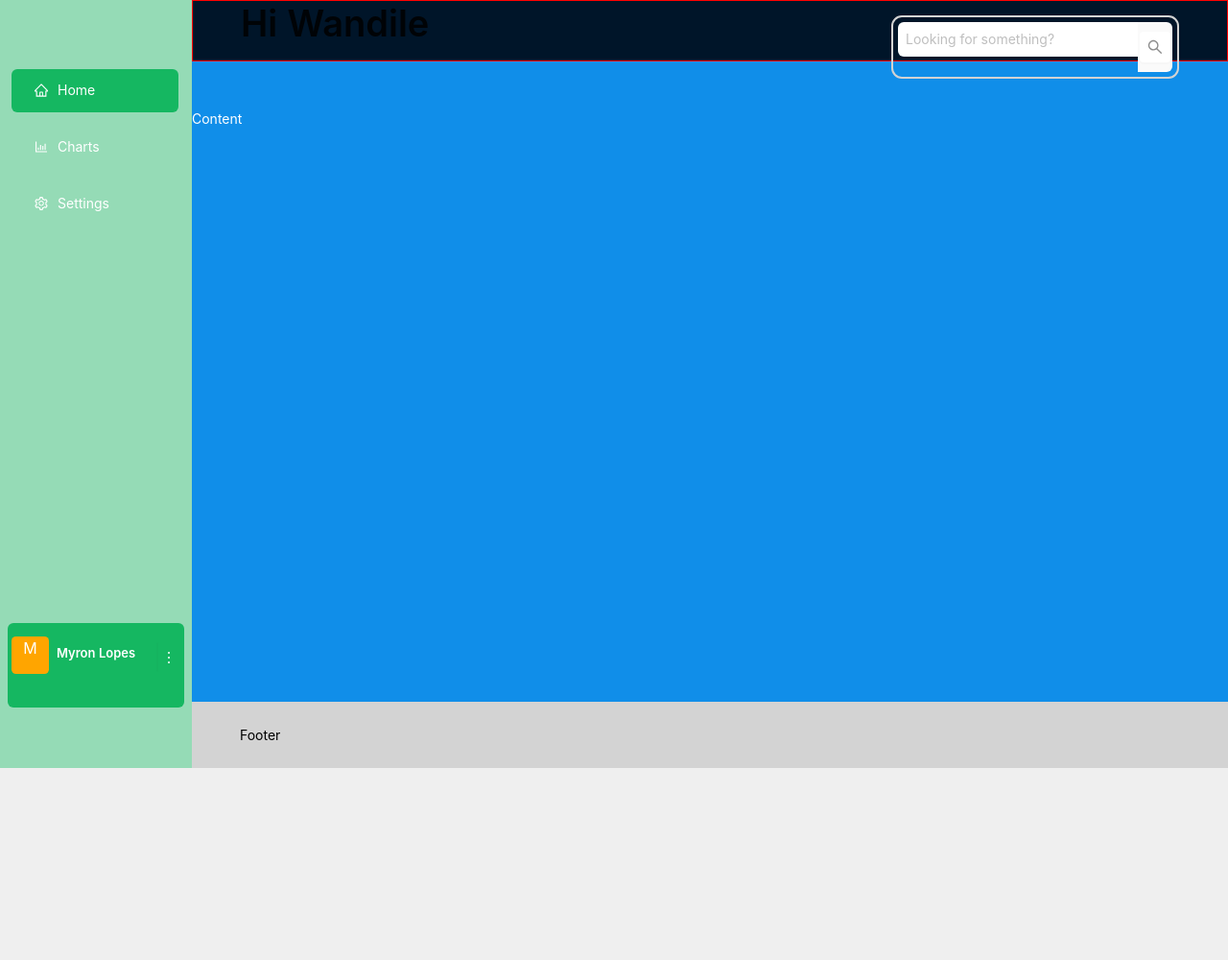
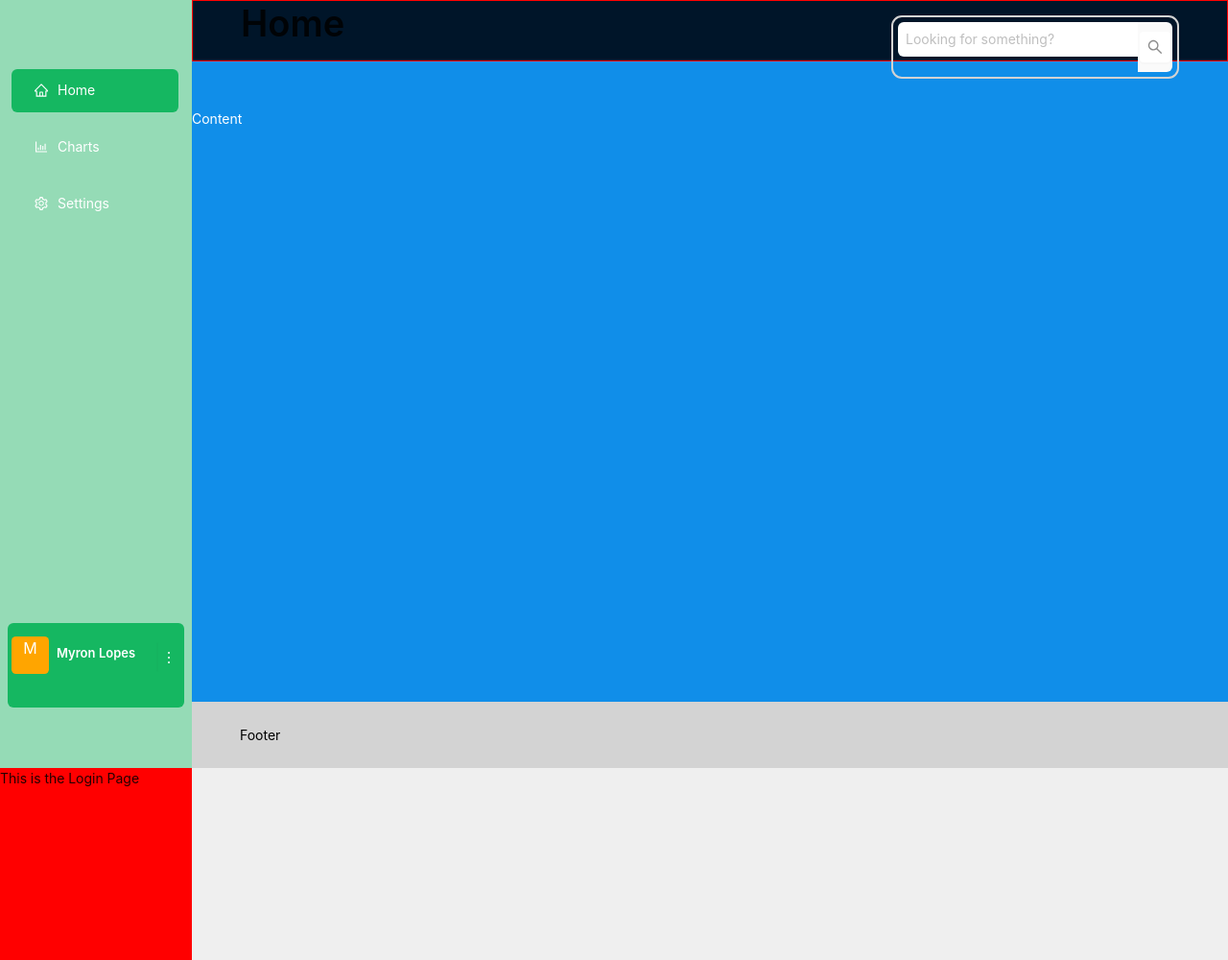
Before and after one commit to COS301-SE-2021/Integrated-Data-Intelligence-Suite, a React (Create React App) app in the folder frontend/: page / in a window 1280 px wide. Shown: the whole page at 96% size. Before the commit the page ends 800 px from the top, so only its background shows below. Built offline with nearby package versions, Linux system fonts and the light colour scheme.

Commit message:
Setup Basic In-App navigation layout

```diff
--- a/frontend/src/app/App.js
+++ b/frontend/src/app/App.js
@@ -1,24 +1,22 @@
 import './App.scss';
 import React, {Component} from 'react';
 import SideBar from "./components/SideBar/SideBar";
-
 import {
     Input, Layout
 } from 'antd';
 import {Typography} from 'antd';
-import {Route} from 'react-router-dom';
 import GraphList from './components/ContentSection/GraphList';
 import Login from './pages/Login';
 import SearchBar from "./components/Header/SearchBar";
+import {Route, Switch} from "react-router-dom";
+import Register from "./pages/Register";
 
 const {Title, Text} = Typography;
-const {Search} = Input;
 const {Header, Footer, Sider, Content} = Layout;
 
 
 class App extends Component {
     state = {}
-
 
 
     // componentDidMount() {
@@ -35,23 +33,21 @@ class App extends Component {
                         <Header id={'top_bar'}>
                             {/*<Avatar id={'user_avatar'}>M</Avatar>*/}
                             <SearchBar/>
-                            <Title level={1}>Hi Wandile</Title>
+                            <Title level={1}>Home</Title>
                             <Title level={3} italic>Summary of Changes</Title>
                             <Text level={5} italic>last updated: July 30, 06:00</Text>
                         </Header>
-
                         <Content id={'content_section'}>Content</Content>
-
                         <Footer id={'footer_section'}>Footer</Footer>
-
                     </Layout>
                 </Layout>
 
 
-                {/*<Switch>*/}
-                {/*    <Route path='/login' component={Login}/>*/}
-                {/*    <Route path='/' component={GraphList}/>*/}
-                {/*</Switch>*/}
+
+                <Switch>
+                    <Route exact path='/' component={Login}/>
+                    <Route exact path='/login' component={GraphList}/>
+                </Switch>
 
             </>
         );
--- a/frontend/src/app/components/SideBar/ExitMenuTooltip.js
+++ b/frontend/src/app/components/SideBar/ExitMenuTooltip.js
@@ -1,18 +1,30 @@
-import React, {Component}  from "react";
+import React, {Component} from "react";
 import {Menu} from "antd";
 import {LockOutlined, PoweroffOutlined} from "@ant-design/icons";
+import {
+    BrowserRouter as Router,
+    Switch,
+    Route, Link
+} from "react-router-dom";
+import Login from "../../pages/Login";
+import GraphList from "../ContentSection/GraphList";
+import Register from "../../pages/Register";
 
-class ExitMenuTooltip extends React.Component{
+// import {Link} from "react-router-dom";
+
+class ExitMenuTooltip extends React.Component {
     render() {
         return (
+            <>
                 <Menu id={'exit_menu'}>
                     <Menu.Item key="1" icon={<LockOutlined/>}>
                         Lock
                     </Menu.Item>
                     <Menu.Item key="2" icon={<PoweroffOutlined/>}>
-                    Logout
+                                <Link to="/login">logout</Link>
                     </Menu.Item>
                 </Menu>
+            </>
         );
     }
 }
--- a/frontend/src/app/components/SideBar/SideBar.js
+++ b/frontend/src/app/components/SideBar/SideBar.js
@@ -3,6 +3,7 @@ import {Menu} from "antd";
 import {BarChartOutlined, HomeOutlined, SettingOutlined} from "@ant-design/icons";
 import UserInfoCard from "./UserInfoCard";
 import React, {Component} from 'react';
+import {Link} from "react-router-dom";
 
 
 class SideBar extends React.Component {
@@ -23,6 +24,7 @@ class SideBar extends React.Component {
                 <Menu theme="light" defaultSelectedKeys={['1']} mode="inline" id={'sidebar_menu'}>
                     <Menu.Item key="1" icon={<HomeOutlined/>}>
                         Home
+                        <Link to='/'/>
                     </Menu.Item>
                     <Menu.Item key="2" icon={<BarChartOutlined/>}>
                         Charts
--- a/frontend/src/app/pages/Login.js
+++ b/frontend/src/app/pages/Login.js
@@ -3,7 +3,10 @@ import React, {Component} from 'react';
 class Login extends Component {
     render() {
         return (
-            <div> This is a Login Page</div>
+            <div style={{width: 200,
+                height:200, backgroundColor: "red", position: "absolute", zIndex:10}}>
+                This is the Login Page
+            </div>
         );
     }
 }
```
Lines whose indentation alone changed are shown as unchanged.
